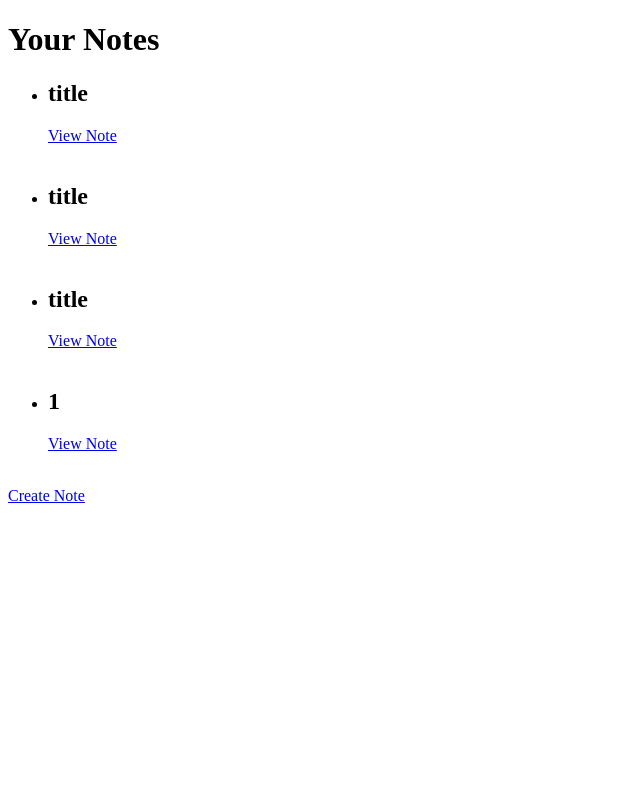
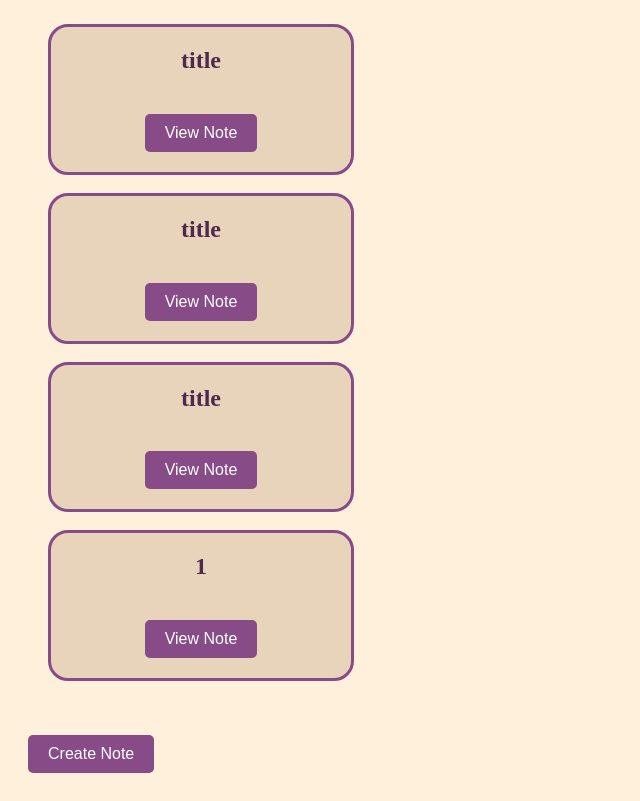
Before and after one commit to codescalersinternships/Secret-Note-MVC-Rawan-Mostafa, a Django app: page /notes/ in a window 1280 px wide. Shown: the whole page, without its empty margins (0-640 px from the left). Before the commit the page ends 503 px from the top, so only its background shows below. Run offline with Django 5.2, Linux system fonts and the light colour scheme; a user stored in the database is signed in; data comes from the database, SQL or seed files in the repository; both versions use the stored data as it was after the commit.

Commit message:
feat: style: adding style for user_notes page

```diff
--- a/SecretNote/note/templates/note/user_notes.html
+++ b/SecretNote/note/templates/note/user_notes.html
@@ -1,24 +1,68 @@
 <!DOCTYPE html>
 <html>
+
 <head>
     <title>Your Notes</title>
 </head>
+<style>
+
+    body {
+        display: flex;
+        flex-direction: column;
+        background-color: rgb(255, 240, 220);
+    }
+
+    .note {
+        width: 300px;
+        border: 3px solid rgb(135, 75, 135);
+        border-radius: 20px;
+        display: flex;
+        flex-direction: column;
+        justify-content: center;
+        align-items: center;
+        background-color: rgb(231, 212, 186);
+    }
+
+    .title {
+        color: rgb(77, 42, 77);
+    }
+
+    .submit-btn {
+        padding: 10px 20px;
+        font-size: 16px;
+        margin: 20px;
+        width: fit-content;
+        background-color: rgb(135, 75, 135);
+        border: none;
+        border-radius: 5px;
+        cursor: pointer;
+    }
+    .submit-btn a{
+        color: white;
+        text-decoration: none;
+    }
+
+    .submit-btn:hover {
+        background-color: rgb(61, 23, 61);
+    }
+</style>
+
 <body>
-    <h1>Your Notes</h1>
 
     {% if notes %}
-        <ul>
-            {% for note in notes %}
-                <li>
-                    <h2>{{ note.title }}</h2>
-                    <a href="{% url 'view_note' note.url_id %}">View Note</a>
-                </li>
-                <br/>
-            {% endfor %}
-        </ul>
+    <ul class="notes">
+        {% for note in notes %}
+        <li class="note">
+            <h2 class="title">{{ note.title }}</h2>
+            <button class="submit-btn"><a href="{% url 'view_note' note.url_id %}">View Note</a></button>
+        </li>
+        <br />
+        {% endfor %}
+    </ul>
     {% else %}
-        <p>You have no notes.</p>
+    <p>You have no notes.</p>
     {% endif %}
-    <a href="{% url 'create_note' %}">Create Note</a>
+    <button class="submit-btn"><a href="{% url 'create_note' %}">Create Note</a></button>
 </body>
+
 </html>
```
Also changed, not shown: SecretNote/db.sqlite3.
